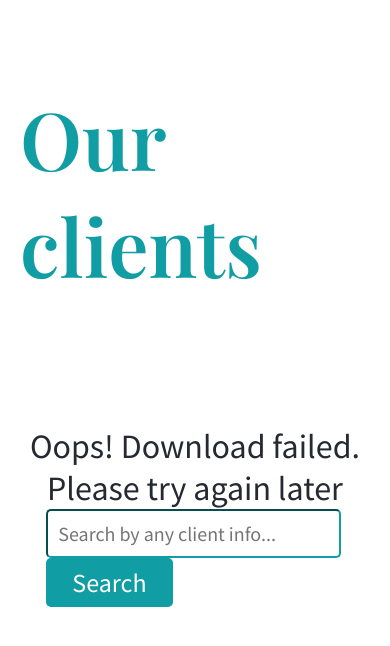
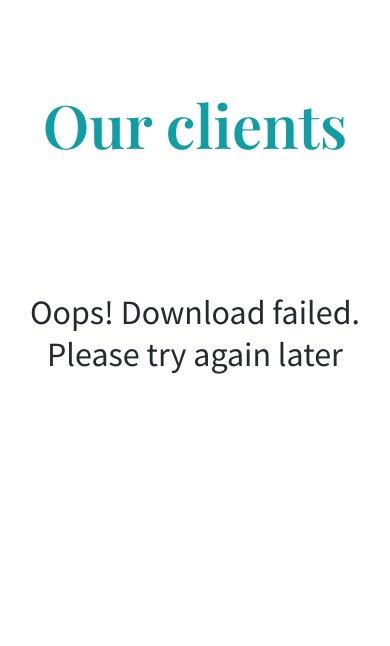
Before and after one commit to snork-maiden/clientslist, a plain HTML site: page index.html in a window 390 px wide. Drawn offline with nearby package versions, Linux system fonts and the light colour scheme; no server answers.

Commit message:
Fix fetch error display, remove search button, improve mobile version

```diff
--- a/index.html
+++ b/index.html
@@ -22,7 +22,6 @@
     <div class="loading-ring"></div>
     <form action="#" class="search" id="search-form">
       <input type="search" name="companies-search" id="companies-search" class="search__input" placeholder="Search by any client info...">
-      <button type="submit" class="search__submit">Search</button>
     </form>
     <ul class="companies-list">
     </ul>
--- a/script.js
+++ b/script.js
@@ -32,9 +32,9 @@ async function showCompanies() {
 
     clearTimeout(timeoutId);
 
-    preloader.classList.remove("loading-ring--active");
     const errorMessage = document.querySelector(".fetch-error");
     errorMessage.classList.add("fetch-error--active");
+    return;
   }
 
   clearTimeout(timeoutId);
--- a/style.css
+++ b/style.css
@@ -44,11 +44,18 @@ img {
 }
 
 .title {
+  text-align: center;
   margin-top: 10vh;
   margin-bottom: 5vh;
-  font-size: 4em;
+  font-size: 3em;
   color: var(--text-accent-color);
   font-family: var(--title-font);
+}
+
+@media screen and (min-width: 600px) {
+  .title {
+    font-size: 4em;
+  }
 }
 
 @keyframes preloader {
@@ -96,19 +103,17 @@ img {
 
 .search {
   display: none;
-  flex-wrap: wrap;
-  align-items: flex-end;
-  width: 85%;
+  width: 80%;
   max-width: 1000px;
   margin-bottom: 7vh;
 }
 
 .search--active {
-  display: flex;
+  display: block;
 }
 
 .search__input {
-  flex-grow: 1;
+  width: 100%;
   padding: 0.5em;
   border-radius: 5px;
   border-color:var(--text-accent-color);
@@ -130,16 +135,6 @@ img {
   transform: scale(1.01);
 }
 
-.search__submit {
-  border: none;
-  padding: 0.3em 1em;
-  border-radius: 5px;
-  background-color: var(--text-accent-color);
-  color: white;
-  font: inherit;
-  font-size: 1.3em;
-}
-
 .companies-list {
   display: flex;
   padding: 20px;
@@ -148,7 +143,7 @@ img {
   justify-content: center;
 }
 .companies-list__item {
-  width: 350px;
+  max-width: 350px;
   margin-bottom: 50px;
   padding: 10px;
   border-top: 3px solid var(--accent-color);
```
